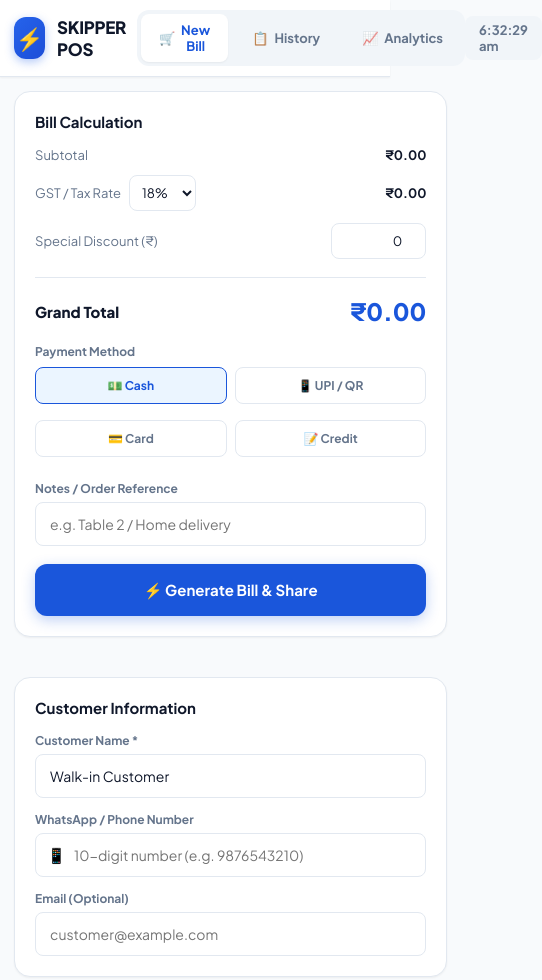
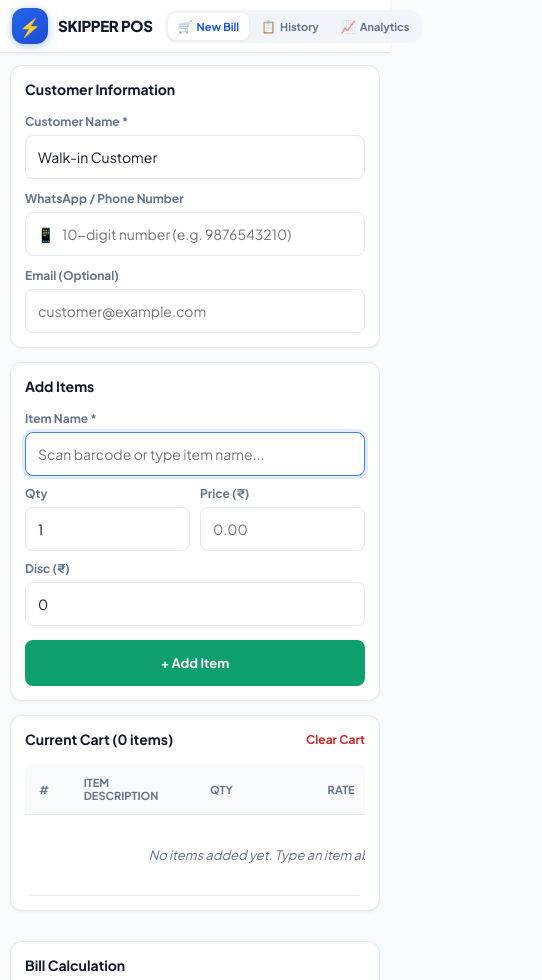
Before and after one commit to rishhh19-ux/skipper-billing, a website: page public/index.html in a window 390 px wide. Shown: the top 980 px of the page, 542 px wide, since content can reach past the window. Drawn offline with Linux system fonts and the light colour scheme.

Commit message:
Enhance responsive layout for mobile, tablet, and iOS devices

```diff
--- a/public/style.css
+++ b/public/style.css
@@ -15,9 +15,9 @@
   --text-muted: #64748b;
   --border-color: #e2e8f0;
   --border-focus: #3b82f6;
-  --shadow-sm: 0 1px 2px 0 rgba(0, 0, 0, 0.05);
+  --shadow-sm: 0 1px 3px rgba(0, 0, 0, 0.05);
   --shadow-md: 0 4px 6px -1px rgba(0, 0, 0, 0.1), 0 2px 4px -1px rgba(0, 0, 0, 0.06);
-  --shadow-lg: 0 10px 15px -3px rgba(0, 0, 0, 0.1), 0 4px 6px -2px rgba(0, 0, 0, 0.05);
+  --shadow-lg: 0 10px 25px -5px rgba(0, 0, 0, 0.1), 0 8px 10px -6px rgba(0, 0, 0, 0.05);
   --radius-sm: 8px;
   --radius-md: 12px;
   --radius-lg: 16px;
@@ -35,6 +35,7 @@ body {
   background-color: var(--bg-main);
   color: var(--text-main);
   min-height: 100vh;
+  min-height: -webkit-fill-available;
   display: flex;
   flex-direction: column;
   padding-top: env(safe-area-inset-top);
@@ -54,32 +55,36 @@ body {
   top: 0;
   z-index: 50;
   box-shadow: var(--shadow-sm);
+  gap: 12px;
 }
 
 .nav-brand {
   display: flex;
   align-items: center;
-  gap: 12px;
+  gap: 10px;
+  flex-shrink: 0;
 }
 
 .brand-logo {
-  width: 42px;
-  height: 42px;
+  width: 40px;
+  height: 40px;
   background: linear-gradient(135deg, #2563eb, #1d4ed8);
   border-radius: var(--radius-md);
   display: flex;
   align-items: center;
   justify-content: center;
-  font-size: 22px;
+  font-size: 20px;
   color: white;
-  box-shadow: 0 3px 10px rgba(37, 99, 235, 0.35);
+  box-shadow: 0 2px 8px rgba(37, 99, 235, 0.35);
+  flex-shrink: 0;
 }
 
 .brand-text h1 {
-  font-size: 17px;
+  font-size: 16px;
   font-weight: 800;
   color: var(--text-main);
   letter-spacing: -0.3px;
+  line-height: 1.2;
 }
 
 .brand-text span {
@@ -90,16 +95,17 @@ body {
 
 .nav-tabs {
   display: flex;
-  gap: 6px;
+  gap: 4px;
   background: #f1f5f9;
   padding: 4px;
   border-radius: var(--radius-md);
+  flex-wrap: nowrap;
 }
 
 .nav-btn {
   background: transparent;
   border: none;
-  padding: 8px 18px;
+  padding: 8px 14px;
   font-size: 13px;
   font-weight: 700;
   color: var(--text-muted);
@@ -109,6 +115,7 @@ body {
   align-items: center;
   gap: 6px;
   transition: all 0.2s ease;
+  white-space: nowrap;
 }
 
 .nav-btn.active {
@@ -126,14 +133,19 @@ body {
   font-weight: 700;
   color: var(--text-muted);
   background: #f1f5f9;
-  padding: 6px 14px;
+  padding: 6px 12px;
   border-radius: var(--radius-sm);
+  white-space: nowrap;
+  flex-shrink: 0;
 }
 
 /* CONTENT WRAPPER */
 .content-wrapper {
   padding: 20px 24px;
   flex: 1;
+  max-width: 1400px;
+  margin: 0 auto;
+  width: 100%;
 }
 
 .tab-content {
@@ -176,10 +188,17 @@ body {
   margin-top: 2px;
 }
 
-/* FORM CONTROLS */
-.form-row, .item-form-row {
-  display: flex;
+/* FORMS & INPUTS */
+.form-row {
+  display: grid;
+  grid-template-columns: repeat(3, 1fr);
   gap: 14px;
+}
+
+.item-form-row {
+  display: grid;
+  grid-template-columns: 2.5fr 1fr 1fr 1fr auto;
+  gap: 12px;
   align-items: flex-end;
 }
 
@@ -187,6 +206,7 @@ body {
   display: flex;
   flex-direction: column;
   gap: 6px;
+  min-width: 0;
 }
 
 .form-group label {
@@ -200,14 +220,15 @@ body {
 .flex-3 { flex: 3; }
 
 input, select {
-  height: 44px; /* Larger touch targets for mobile */
-  padding: 8px 14px;
+  height: 44px;
+  padding: 8px 12px;
   font-size: 14px;
   border: 1px solid var(--border-color);
   border-radius: var(--radius-sm);
   background: #ffffff;
   color: var(--text-main);
   outline: none;
+  width: 100%;
   transition: border-color 0.15s, box-shadow 0.15s;
 }
 
@@ -220,31 +241,41 @@ input:focus, select:focus {
   display: flex;
   align-items: center;
   position: relative;
+  width: 100%;
 }
 
 .input-with-prefix .prefix {
   position: absolute;
   left: 12px;
-  font-size: 15px;
+  font-size: 14px;
   pointer-events: none;
+  z-index: 2;
 }
 
 .input-with-prefix input {
-  padding-left: 38px;
-  width: 100%;
+  padding-left: 36px;
 }
 
-/* POS LAYOUT */
+/* POS MAIN LAYOUT */
 .pos-layout {
   display: grid;
-  grid-template-columns: 1fr 370px;
+  grid-template-columns: 1fr 380px;
   gap: 20px;
+  align-items: flex-start;
+}
+
+.pos-main {
+  min-width: 0;
+}
+
+.pos-sidebar {
+  min-width: 0;
 }
 
 /* BUTTONS */
 .btn {
   height: 44px;
-  padding: 0 20px;
+  padding: 0 18px;
   border-radius: var(--radius-sm);
   font-size: 13px;
   font-weight: 700;
@@ -255,6 +286,7 @@ input:focus, select:focus {
   justify-content: center;
   gap: 8px;
   text-decoration: none;
+  white-space: nowrap;
   transition: all 0.15s ease;
 }
 
@@ -317,11 +349,13 @@ input:focus, select:focus {
 .table-container {
   overflow-x: auto;
   -webkit-overflow-scrolling: touch;
+  border-radius: var(--radius-sm);
 }
 
 .data-table {
   width: 100%;
   border-collapse: collapse;
+  min-width: 580px; /* Ensures table remains readable and touch-scrolls nicely */
 }
 
 .data-table th {
@@ -348,7 +382,7 @@ input:focus, select:focus {
 
 .empty-row td {
   text-align: center;
-  padding: 36px 14px;
+  padding: 32px 14px;
   color: var(--text-muted);
   font-style: italic;
 }
@@ -388,7 +422,7 @@ input:focus, select:focus {
 /* SUMMARY SIDEBAR */
 .summary-card {
   position: sticky;
-  top: 85px;
+  top: 80px;
 }
 
 .summary-breakdown {
@@ -461,17 +495,17 @@ input:focus, select:focus {
 
 .payment-buttons {
   display: grid;
-  grid-template-columns: 1fr 1fr;
+  grid-template-columns: repeat(2, 1fr);
   gap: 8px;
 }
 
 .pay-btn {
   border: 1px solid var(--border-color);
-  padding: 10px 10px;
+  padding: 10px 8px;
   border-radius: var(--radius-sm);
   text-align: center;
   cursor: pointer;
-  font-size: 13px;
+  font-size: 12px;
   font-weight: 700;
   display: flex;
   align-items: center;
@@ -490,7 +524,7 @@ input:focus, select:focus {
 .notes-group { margin-bottom: 18px; }
 
 .checkout-btn {
-  height: 52px;
+  height: 50px;
   font-size: 15px;
   border-radius: var(--radius-md);
   box-shadow: 0 4px 14px rgba(26, 86, 219, 0.28);
@@ -502,6 +536,7 @@ input:focus, select:focus {
 .filter-controls {
   display: flex;
   gap: 10px;
+  align-items: center;
 }
 
 .status-badge {
@@ -521,7 +556,7 @@ input:focus, select:focus {
 .modal-overlay {
   position: fixed;
   inset: 0;
-  background: rgba(15, 23, 42, 0.6);
+  background: rgba(15, 23, 42, 0.65);
   backdrop-filter: blur(4px);
   -webkit-backdrop-filter: blur(4px);
   display: none;
@@ -529,6 +564,7 @@ input:focus, select:focus {
   justify-content: center;
   z-index: 1000;
   padding: 16px;
+  overflow-y: auto;
 }
 
 .modal-overlay.show {
@@ -541,19 +577,21 @@ input:focus, select:focus {
   border-radius: var(--radius-lg);
   max-width: 480px;
   width: 100%;
-  padding: 28px;
+  padding: 24px;
   box-shadow: var(--shadow-lg);
   text-align: center;
+  max-height: 90vh;
+  overflow-y: auto;
   animation: scaleUp 0.25s ease;
 }
 
 .success-badge {
-  font-size: 42px;
+  font-size: 40px;
   margin-bottom: 8px;
 }
 
 .modal-header h3 {
-  font-size: 20px;
+  font-size: 19px;
   font-weight: 800;
   color: var(--text-main);
 }
@@ -568,27 +606,27 @@ input:focus, select:focus {
 .modal-total-box {
   background: #f8fafc;
   border-radius: var(--radius-md);
-  padding: 16px;
-  margin: 18px 0;
+  padding: 14px;
+  margin: 16px 0;
   border: 1px solid var(--border-color);
 }
 
 .modal-total-box span {
-  font-size: 12px;
+  font-size: 11px;
   color: var(--text-muted);
   text-transform: uppercase;
   font-weight: 700;
 }
 
 .modal-total-box h2 {
-  font-size: 32px;
+  font-size: 30px;
   font-weight: 800;
   color: var(--primary);
   margin: 4px 0;
 }
 
 .modal-total-box .cust-label {
-  font-size: 13px;
+  font-size: 12px;
   color: var(--text-main);
   font-weight: 600;
 }
@@ -597,8 +635,8 @@ input:focus, select:focus {
   background: #f0fdf4;
   border: 1px dashed #86efac;
   border-radius: var(--radius-md);
-  padding: 14px;
-  margin-bottom: 22px;
+  padding: 12px;
+  margin-bottom: 18px;
   text-align: left;
 }
 
@@ -607,7 +645,7 @@ input:focus, select:focus {
   font-weight: 700;
   color: #15803d;
   text-transform: uppercase;
-  margin-bottom: 6px;
+  margin-bottom: 4px;
 }
 
 .preview-box p {
@@ -638,15 +676,15 @@ input:focus, select:focus {
 }
 
 @keyframes scaleUp {
-  from { transform: scale(0.92); opacity: 0; }
+  from { transform: scale(0.94); opacity: 0; }
   to { transform: scale(1); opacity: 1; }
 }
 
 /* ANALYTICS */
 .stats-grid {
   display: grid;
-  grid-template-columns: repeat(auto-fit, minmax(260px, 1fr));
-  gap: 18px;
+  grid-template-columns: repeat(auto-fit, minmax(240px, 1fr));
+  gap: 16px;
   margin-bottom: 24px;
 }
 
@@ -654,21 +692,22 @@ input:focus, select:focus {
   background: var(--bg-card);
   border: 1px solid var(--border-color);
   border-radius: var(--radius-lg);
-  padding: 22px;
+  padding: 20px;
   display: flex;
   align-items: center;
-  gap: 18px;
+  gap: 16px;
   box-shadow: var(--shadow-sm);
 }
 
 .stat-icon {
-  width: 52px;
-  height: 52px;
+  width: 48px;
+  height: 48px;
   border-radius: var(--radius-md);
   display: flex;
   align-items: center;
   justify-content: center;
-  font-size: 24px;
+  font-size: 22px;
+  flex-shrink: 0;
 }
 
 .stat-icon.revenue { background: #ecfdf5; }
@@ -676,17 +715,17 @@ input:focus, select:focus {
 .stat-icon.avg { background: #fef3c7; }
 
 .stat-details h4 {
-  font-size: 12px;
+  font-size: 11px;
   font-weight: 700;
   color: var(--text-muted);
   text-transform: uppercase;
 }
 
 .stat-details h2 {
-  font-size: 24px;
+  font-size: 22px;
   font-weight: 800;
   color: var(--text-main);
-  margin: 4px 0;
+  margin: 3px 0;
 }
 
 .stat-sub {
@@ -696,21 +735,21 @@ input:focus, select:focus {
 
 .analytics-panels {
   display: grid;
-  grid-template-columns: 1fr 1fr;
+  grid-template-columns: repeat(auto-fit, minmax(300px, 1fr));
   gap: 20px;
 }
 
 .breakdown-list {
   display: flex;
   flex-direction: column;
-  gap: 12px;
+  gap: 10px;
 }
 
 .breakdown-item {
   display: flex;
   justify-content: space-between;
   align-items: center;
-  padding: 12px 14px;
+  padding: 10px 14px;
   background: #f8fafc;
   border-radius: var(--radius-sm);
   font-size: 13px;
@@ -740,26 +779,174 @@ input:focus, select:focus {
 .toast.success { background: #065f46; }
 .toast.error { background: #991b1b; }
 
-/* MOBILE / IOS RESPONSIVENESS */
-@media (max-width: 900px) {
+/* ========================================================= */
+/* 📱 ULTRA-RESPONSIVE MEDIA QUERIES (TABLET & MOBILE)      */
+/* ========================================================= */
+
+/* TABLETS & SMALL LAPTOPS (<= 1024px) */
+@media (max-width: 1024px) {
   .pos-layout {
-    grid-template-columns: 1fr;
+    grid-template-columns: 1fr 340px;
+    gap: 16px;
   }
+  .content-wrapper {
+    padding: 16px;
+  }
+}
+
+/* PHONES & SMALL TABLETS (<= 860px) */
+@media (max-width: 860px) {
+  .pos-layout {
+    grid-template-columns: 1fr; /* Single column flow */
+  }
+
   .pos-sidebar {
-    order: -1; /* Checkout summary accessible on top or bottom */
+    order: 2; /* Sits naturally after the cart so cashier adds items first */
   }
+
   .summary-card {
     position: static;
   }
-  .analytics-panels {
-    grid-template-columns: 1fr;
+
+  .form-row {
+    grid-template-columns: 1fr; /* Stack customer name, phone, email */
+    gap: 12px;
   }
+
+  .item-form-row {
+    grid-template-columns: 1fr 1fr 1fr; /* Item Name takes full width, Qty/Price/Disc in row */
+  }
+
+  .item-form-row .form-group:first-child {
+    grid-column: 1 / -1; /* Item name spans all 3 columns */
+  }
+
+  .item-form-row .action-group {
+    grid-column: 1 / -1; /* Add Item button spans all 3 columns */
+    margin-top: 4px;
+  }
+
+  .add-item-btn {
+    width: 100%;
+    height: 46px;
+  }
+
   .top-navbar {
     padding: 10px 14px;
   }
-  .brand-text span { display: none; }
-  .content-wrapper { padding: 14px; }
-  .form-row, .item-form-row { flex-direction: column; align-items: stretch; }
-  .add-item-btn { width: 100%; height: 44px; margin-top: 6px; }
-  .filter-controls { flex-direction: column; width: 100%; }
+
+  .brand-text span {
+    display: none; /* Hide subtitle for compact mobile header */
+  }
+
+  .live-clock {
+    display: none; /* Hide clock on mobile to make room for tabs */
+  }
 }
+
+/* MOBILE PHONES (<= 560px) */
+@media (max-width: 560px) {
+  .top-navbar {
+    padding: 8px 12px;
+  }
+
+  .brand-logo {
+    width: 36px;
+    height: 36px;
+    font-size: 18px;
+  }
+
+  .brand-text h1 {
+    font-size: 15px;
+  }
+
+  .nav-tabs {
+    gap: 2px;
+    padding: 3px;
+  }
+
+  .nav-btn {
+    padding: 6px 10px;
+    font-size: 12px;
+    gap: 4px;
+  }
+
+  .nav-btn span:not(.icon) {
+    font-size: 11px;
+  }
+
+  .content-wrapper {
+    padding: 12px 10px;
+  }
+
+  .card {
+    padding: 14px;
+    border-radius: var(--radius-md);
+    margin-bottom: 14px;
+  }
+
+  .card-header h3 {
+    font-size: 14px;
+  }
+
+  .item-form-row {
+    grid-template-columns: 1fr 1fr; /* Qty & Rate on one row, Disc below */
+    gap: 10px;
+  }
+
+  .item-form-row .form-group:nth-child(4) {
+    grid-column: 1 / -1;
+  }
+
+  .checkout-btn {
+    height: 52px;
+    font-size: 14px;
+  }
+
+  .filter-controls {
+    flex-direction: column;
+    width: 100%;
+    align-items: stretch;
+  }
+
+  .filter-controls input,
+  .filter-controls select,
+  .filter-controls button {
+    width: 100%;
+  }
+
+  .modal-card {
+    padding: 18px 14px;
+  }
+
+  .modal-sub-actions {
+    flex-direction: column;
+  }
+
+  .modal-sub-actions .btn {
+    width: 100%;
+  }
+
+  .toast {
+    left: 14px;
+    right: 14px;
+    bottom: 14px;
+    text-align: center;
+  }
+}
+
+/* EXTRA SMALL PHONES (<= 380px) */
+@media (max-width: 380px) {
+  .nav-btn span:not(.icon) {
+    display: none; /* Show only icons on very small screens (🛒, 📋, 📈) */
+  }
+
+  .nav-btn {
+    padding: 8px 12px;
+    font-size: 16px;
+  }
+
+  .grand-amount {
+    font-size: 20px;
+  }
+}
```
